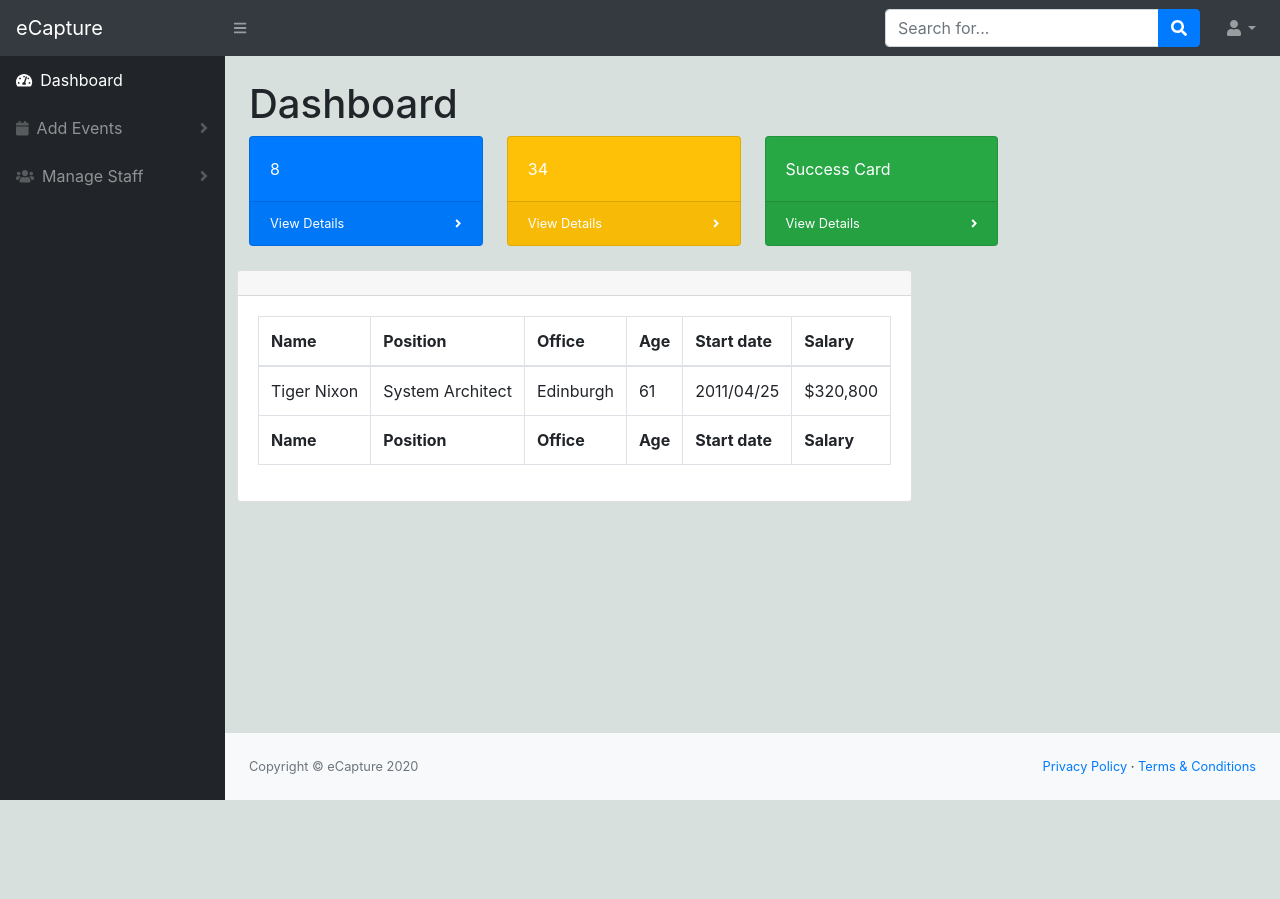
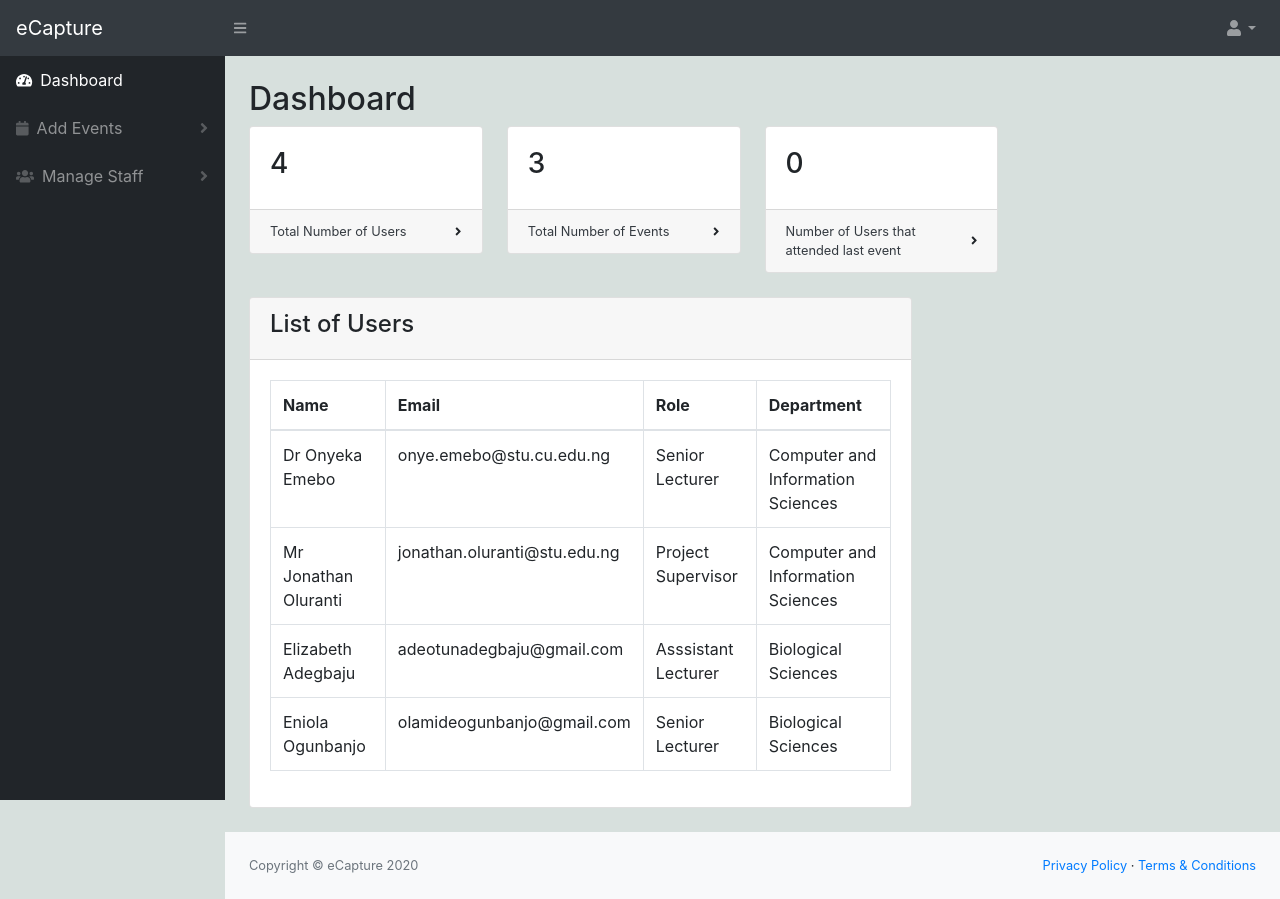
Before and after one commit to elizabethadegbaju/eCapture, a Django app: page /dashboard/ in a window 1280 px wide. Before the commit the page ends 800 px from the top, so only its background shows below. Run offline with Django 3.2, Linux system fonts and the light colour scheme; data comes from the database, SQL or seed files in the repository; both versions use the stored data as it was after the commit; some libraries are stand-ins or nearby versions.

Commit message:
feat: data on admin dashboard

```diff
--- a/eCapture/templates/eCapture/base_admin.html
+++ b/eCapture/templates/eCapture/base_admin.html
@@ -16,20 +16,20 @@
         <button class="btn btn-link btn-sm order-1 order-lg-0"
                 id="sidebarToggle" href="#"><i class="fas fa-bars"></i>
         </button>
-        <!-- Navbar Search-->
-        <form class="d-none d-md-inline-block form-inline ml-auto mr-0 mr-md-3 my-2 my-md-0">
-            <div class="input-group">
-                <input class="form-control" type="text"
-                       placeholder="Search for..." aria-label="Search"
-                       aria-describedby="basic-addon2"/>
-                <div class="input-group-append">
-                    <button class="btn btn-primary" type="button"><i
-                            class="fas fa-search"></i></button>
-                </div>
-            </div>
-        </form>
+        {#        <!-- Navbar Search-->#}
+        {#        <form class="d-none d-md-inline-block form-inline ml-auto mr-0 mr-md-3 my-2 my-md-0">#}
+        {#            <div class="input-group">#}
+        {#                <input class="form-control" type="text"#}
+        {#                       placeholder="Search for..." aria-label="Search"#}
+        {#                       aria-describedby="basic-addon2"/>#}
+        {#                <div class="input-group-append">#}
+        {#                    <button class="btn btn-primary" type="button"><i#}
+        {#                            class="fas fa-search"></i></button>#}
+        {#                </div>#}
+        {#            </div>#}
+        {#        </form>#}
         <!-- Navbar-->
-        <ul class="navbar-nav ml-auto ml-md-0">
+        <ul class="navbar-nav ml-auto">
             <li class="nav-item dropdown">
                 <a class="nav-link dropdown-toggle" id="userDropdown" href="#"
                    role="button" data-toggle="dropdown"
--- a/eCapture/templates/eCapture/dashboard.html
+++ b/eCapture/templates/eCapture/dashboard.html
@@ -1,46 +1,69 @@
 {% extends 'eCapture/base_admin.html' %}
 {% block admin_main %}
     <div class="container-fluid">
-        <h1 class="mt-4">Dashboard</h1>
+        <h2 class="mt-4">Dashboard</h2>
         <div class="row">
             <div class="col-xl-3 col-md-6">
-                <div class="card bg-primary text-white mb-4">
-                    <div class="card-body">8</div>
+                <div class="card mb-4">
+                    <div class="card-body">
+                        <h3>{{ total_users.count }}</h3>
+                    </div>
                     <div class="card-footer d-flex align-items-center justify-content-between">
-                        <a class="small text-white stretched-link"
-                           href="#">View Details</a>
-                        <div class="small text-white"><i
-                                class="fas fa-angle-right"></i>
+                        <a class="small text-dark stretched-link"
+                           href="#">Total Number of Users</a>
+                        <div class="small">
+                            <i class="fas fa-angle-right"></i>
                         </div>
                     </div>
                 </div>
             </div>
             <div class="col-xl-3 col-md-6">
-                <div class="card bg-warning text-white mb-4">
-                    <div class="card-body">34</div>
+                <div class="card mb-4">
+                    <div class="card-body">
+                        <h3>{{ total_events }}</h3>
+                    </div>
                     <div class="card-footer d-flex align-items-center justify-content-between">
-                        <a class="small text-white stretched-link"
-                           href="#">View Details</a>
-                        <div class="small text-white"><i
-                                class="fas fa-angle-right"></i>
+                        <a class="small text-dark stretched-link"
+                           href="#">Total Number of Events</a>
+                        <div class="small">
+                            <i class="fas fa-angle-right"></i>
                         </div>
                     </div>
                 </div>
             </div>
             <div class="col-xl-3 col-md-6">
-                <div class="card bg-success text-white mb-4">
-                    <div class="card-body">Success Card</div>
+                <div class="card mb-4">
+                    <div class="card-body">
+                        <h3>{{ last_event_attendance }}</h3>
+                    </div>
                     <div class="card-footer d-flex align-items-center justify-content-between">
-                        <a class="small text-white stretched-link"
-                           href="#">View Details</a>
-                        <div class="small text-white"><i
-                                class="fas fa-angle-right"></i>
+                        <a class="small text-dark stretched-link"
+                           href="#">Number of Users that attended last
+                            event</a>
+                        <div class="small">
+                            <i class="fas fa-angle-right"></i>
                         </div>
                     </div>
                 </div>
             </div>
+            {#            <div class="col-xl-3 col-md-6">#}
+            {#                <div class="card mb-4">#}
+            {#                    <div class="card-body">#}
+            {#                        <h3>8</h3>#}
+            {#                    </div>#}
+            {#                    <div class="card-footer d-flex align-items-center justify-content-between">#}
+            {#                        <a class="small text-dark stretched-link"#}
+            {#                           href="#">View Details</a>#}
+            {#                        <div class="small">#}
+            {#                            <i class="fas fa-angle-right"></i>#}
+            {#                        </div>#}
+            {#                    </div>#}
+            {#                </div>#}
+            {#            </div>#}
+            <div class="col-xl-8 col-md-6">
                 <div class="card mb-4">
                     <div class="card-header">
+                        <h4>List of Users</h4>
                     </div>
                     <div class="card-body">
                         <div class="table-responsive">
@@ -50,32 +73,20 @@
                                 <thead>
                                 <tr>
                                     <th>Name</th>
-                                <th>Position</th>
-                                <th>Office</th>
-                                <th>Age</th>
-                                <th>Start date</th>
-                                <th>Salary</th>
+                                    <th>Email</th>
+                                    <th>Role</th>
+                                    <th>Department</th>
                                 </tr>
                                 </thead>
-                            <tfoot>
+                                <tbody>
+                                {% for user in total_users %}
                                     <tr>
-                                <th>Name</th>
-                                <th>Position</th>
-                                <th>Office</th>
-                                <th>Age</th>
-                                <th>Start date</th>
-                                <th>Salary</th>
+                                        <td>{{ user.get_full_name }}</td>
+                                        <td>{{ user.email }}</td>
+                                        <td>{{ user.staff.role }}</td>
+                                        <td>{{ user.staff.department }}</td>
                                     </tr>
-                            </tfoot>
-                            <tbody>
-                            <tr>
-                                <td>Tiger Nixon</td>
-                                <td>System Architect</td>
-                                <td>Edinburgh</td>
-                                <td>61</td>
-                                <td>2011/04/25</td>
-                                <td>$320,800</td>
-                            </tr>
+                                {% endfor %}
                                 </tbody>
                             </table>
                         </div>
@@ -83,5 +94,6 @@
                 </div>
             </div>
         </div>
+    </div>
 
 {% endblock %}
--- a/eCapture/views.py
+++ b/eCapture/views.py
@@ -1,6 +1,7 @@
 from django.contrib.auth import update_session_auth_hash
 from django.contrib.auth.models import User
 from django.shortcuts import render, redirect
+from django.utils import timezone
 
 from eCapture.models import Attendance, Department, Staff, Role, Event, \
     EventType
@@ -56,7 +57,14 @@
 
 
 def admin(request):
-    return render(request, 'eCapture/dashboard.html')
+    total_users = User.objects.all()
+    total_events = Event.objects.count()
+    last_event = Event.objects.filter(
+        date__lte=timezone.now().date()).order_by('-date').first()
+    last_event_attendance = Attendance.objects.filter(event=last_event).count()
+    return render(request, 'eCapture/dashboard.html',
+                  {'total_users': total_users, 'total_events': total_events,
+                   'last_event_attendance': last_event_attendance})
 
 
 def index(request):
```
Also changed, not shown: db.sqlite3, eCapture/static/assets/img/aldc.jpg (added), eCapture/static/assets/img/full.jpg (added), eCapture/static/assets/img/library.jpg (added), eCapture/static/assets/img/pghall.jpg (added), eCapture/static/assets/img/senate.jpg (added). Lines whose indentation alone changed are shown as unchanged.
